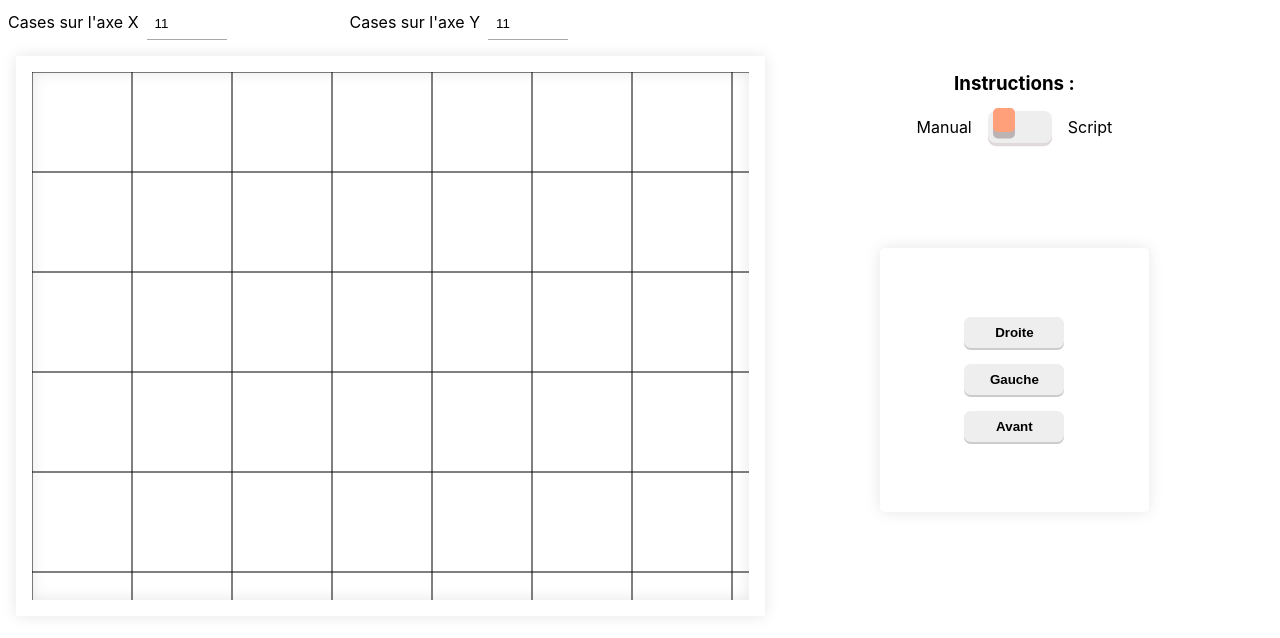
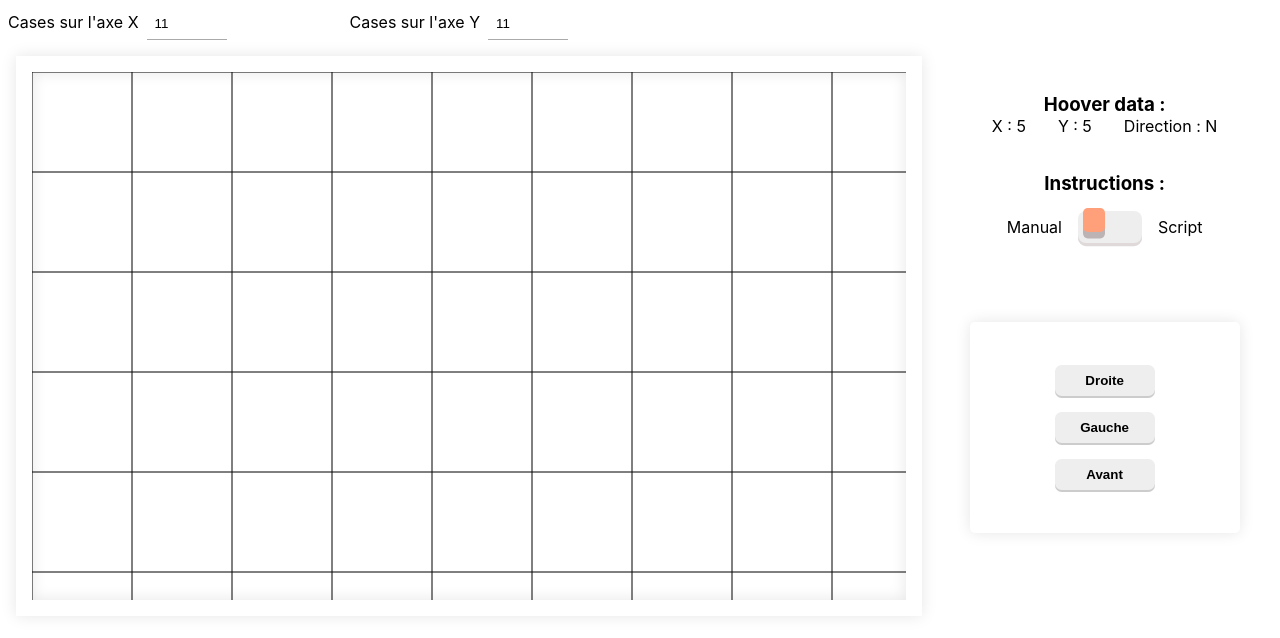
Before and after one commit to TomPillet/ihoover-app, a React (Create React App) app: page / in a window 1280 px wide. Shown: the top 638 px of the page. Built offline with nearby package versions, Linux system fonts and the light colour scheme.

Commit message:
feat: add loader while script playing + display hoover coords and direction

```diff
--- a/src/components/HooverGrid/HooverCanvas.scss
+++ b/src/components/HooverGrid/HooverCanvas.scss
@@ -11,7 +11,6 @@
 .grid-wrapper {
     display: flex;
     flex-direction: row;
-    justify-content: space-between;
     height: 70vh;
     width: calc(100vw - 16px*2);
     margin: 16px;
@@ -20,23 +19,49 @@
 .grid-layout {
     display: flex;
     height: calc(100% - 16px*2);
-    width: calc(60% - 16px*2);
+    max-width: 70%;
     padding: 16px;
     box-shadow: 0 0 15px rgba(0,0,0,0.1);
+}
+
+.grid-data {
+  display: flex;
+  flex-direction: column;
+  height: calc(100% - (16px*2));
+  width: 270px;
+  margin-left: 32px;
+  padding: 16px;
+}
+
+.hoover-data {
+  display: flex;
+  flex-direction: column;
+  align-items: center;
+  justify-content: center;
+  height: 16%;
+  margin-bottom: 4%;
+
+  .hoover-coords {
+    display: flex;
+
+    span {
+      display: block;
+      margin: 0 16px;
+    }
+  }
+}
+
+.hoover-data-header, .instructions-header {
+  margin: 0;
 }
 
 .grid-instructions {
   display: flex;
   flex-direction: column;
+  height: 80%;
+  width: 100%;
   margin: auto;
-  padding: 16px;
-  height: calc(100% - (16px*2));
-  width: 36%;
   text-align: center;
-
-  .instructions-header {
-    margin: 0;
-  }
 
   & .switch-mode {
     display: flex;
@@ -56,7 +81,7 @@
   align-items: center;
   justify-content: center;
   height: 50%;
-  width: 60%;
+  width: 100%;
   margin: auto;
   border-radius: 5px;
   box-shadow: 0 0 15px rgba(0,0,0,0.1);
@@ -94,6 +119,7 @@
       position: relative;
       top: -20px;
       left: 80px;
+      height: 40px;
       min-width: 60px;
     }
   }
--- a/src/components/HooverGrid/HooverCanvas.tsx
+++ b/src/components/HooverGrid/HooverCanvas.tsx
@@ -5,6 +5,7 @@ import { FontAwesomeIcon } from '@fortawesome/react-fontawesome';
 import { faPlay } from '@fortawesome/free-solid-svg-icons';
 
 import ToggleSwitcher from '../ToggleSwitcher/ToggleSwitcher';
+import LoaderSVG from '../LoaderSVG/LoaderSVG';
 
 interface HooverCanvasProps {
     squaresX: number,
@@ -71,10 +72,12 @@ const HooverCanvas: FC<HooverCanvasProps> = ({squaresX, squaresY}) => {
                 setScriptIteration(nextIteration);
 
                 if (scriptIteration === scriptContent.length) {
+                    setTimeout(() => {
                         setLaunchScript(false);
                         setScriptIteration(0);
+                    }, 500);
                 }
-            }, 360);
+            }, 350);
         } else {
             draw(context);
         }
@@ -188,6 +191,16 @@ const HooverCanvas: FC<HooverCanvasProps> = ({squaresX, squaresY}) => {
                 </div>
             </div>
 
+            <div className="grid-data">
+                <div className="hoover-data">
+                    <h3 className="hoover-data-header">Hoover data :</h3>
+                    <div className="hoover-coords">
+                        <span>X : {hooverX}</span>
+                        <span>Y : {hooverY}</span>
+                        <span>Direction : {hooverDir}</span>
+                    </div>
+                </div>
+
                 <div className="grid-instructions">
                     <h3 className="instructions-header">Instructions :</h3>
 
@@ -203,7 +216,8 @@ const HooverCanvas: FC<HooverCanvasProps> = ({squaresX, squaresY}) => {
                                 value={scriptContent}
                                 onChange={(e) => updateScript(e.target.value)} />
                             <button className='btn btn-valid script-btn' onClick={() => playScript()}>
-                            <FontAwesomeIcon icon={faPlay}></FontAwesomeIcon>
+                                <FontAwesomeIcon style={{display: (launchScript) ? 'none' : 'inline-block'}} icon={faPlay}></FontAwesomeIcon>
+                                <LoaderSVG display={(launchScript) ? 'inline-block' : 'none'}></LoaderSVG>
                             </button>
                         </div>
 
@@ -215,6 +229,7 @@ const HooverCanvas: FC<HooverCanvasProps> = ({squaresX, squaresY}) => {
                     </div>
                 </div>
             </div>
+        </div>
      );
 }
 
--- /dev/null
+++ b/src/components/LoaderSVG/LoaderSVG.scss
@@ -0,0 +1,37 @@
+#loader {
+    height: 100%;
+    transform-origin: center;
+    animation: rotate4 2s linear infinite;
+
+    circle {
+        fill: none;
+        stroke: #000;
+        stroke-width: 4;
+        stroke-dasharray: 1, 200;
+        stroke-dashoffset: 0;
+        stroke-linecap: round;
+        animation: dash4 1.5s ease-in-out infinite;
+    }
+}
+
+@keyframes rotate4 {
+    100% {
+        transform: rotate(360deg);
+    }
+}
+
+@keyframes dash4 {
+    0% {
+        stroke-dasharray: 1, 200;
+        stroke-dashoffset: 0;
+    }
+
+    50% {
+        stroke-dasharray: 90, 200;
+        stroke-dashoffset: -35px;
+    }
+
+    100% {
+        stroke-dashoffset: -125px;
+    }
+}
--- /dev/null
+++ b/src/components/LoaderSVG/LoaderSVG.tsx
@@ -0,0 +1,17 @@
+import { FC } from 'react';
+
+import './LoaderSVG.scss';
+
+interface LoaderSVGProps {
+    display: string
+}
+
+const LoaderSVG: FC<LoaderSVGProps> = ({display}) => {
+    return (
+        <svg id="loader" style={{display: display}} viewBox="25 25 50 50">
+            <circle r="20" cy="50" cx="50"></circle>
+        </svg>
+    );
+}
+
+export default LoaderSVG;
```
Lines whose indentation alone changed are shown as unchanged.
